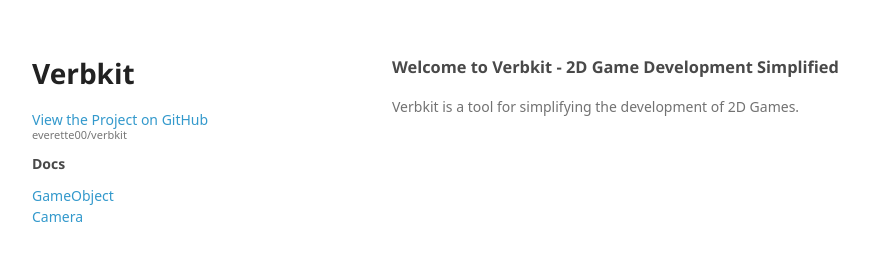
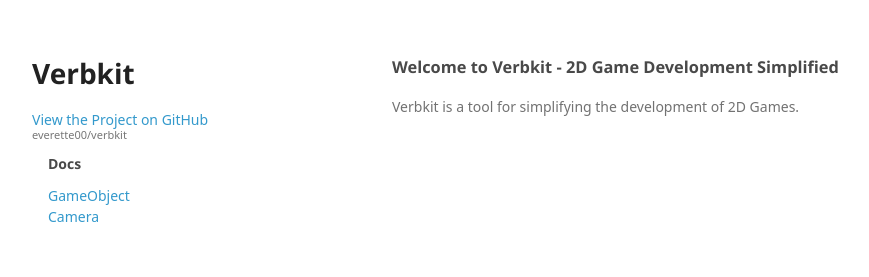
Before and after one commit to everette00/Verbkit, a plain HTML site: page index.html in a window 1280 px wide. Shown: the top 277 px of the page, without its empty margins (178-1047 px from the left). Drawn offline with Linux system fonts and the light colour scheme; a web font is replaced by a local one.

Commit message:
even more format

```diff
--- a/index.html
+++ b/index.html
@@ -17,7 +17,7 @@
             <header>
                 <h1>Verbkit</h1>
                 <p class="view"><a href="https://github.com/everette00/verbkit">View the Project on GitHub <small>everette00/verbkit</small></a></p>
-                <div style="margin-top: 1rem;">
+                <div style="margin-left: 1rem; margin-top: 1rem;">
                     <h4 style="line-height: .1rem;">Docs</h4>
                     <a>GameObject</a><br/>
                     <a>Camera</a><br/>
```
